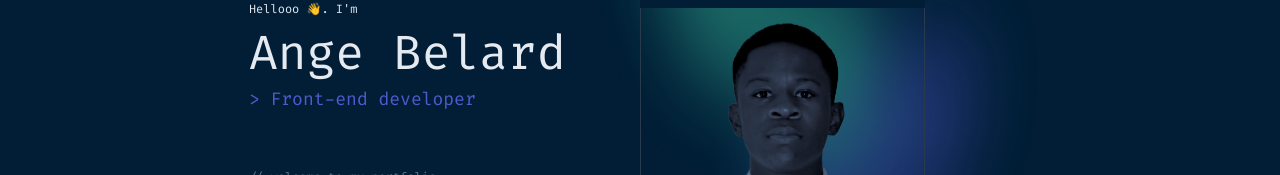
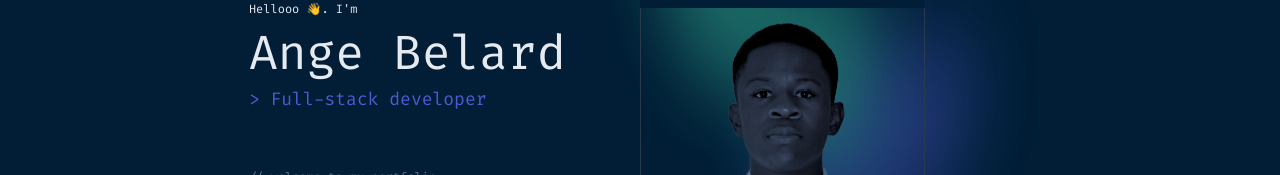
Before and after one commit to a-belard/my-portfolio, a React (Vite) app: page / in a window 1280 px wide. Shown: the part 309-484 px from the top of the page. Built offline with nearby package versions, Linux system fonts and the light colour scheme.

Commit message:
Update data.jsx

```diff
--- a/src/data.jsx
+++ b/src/data.jsx
@@ -4,7 +4,7 @@ export const my_data = {
   firstName: "Ange Belard",
   img: belix,
   surname: "Rutayisire",
-  proffession: "> Front-end developer",
+  proffession: "> Full-stack developer",
   github: "a-belard",
   links: {
     github: "http://github.com/a-belard",
```
